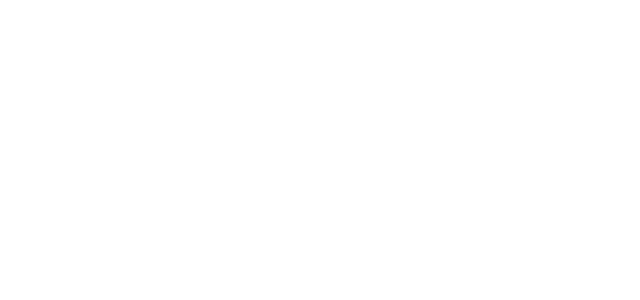
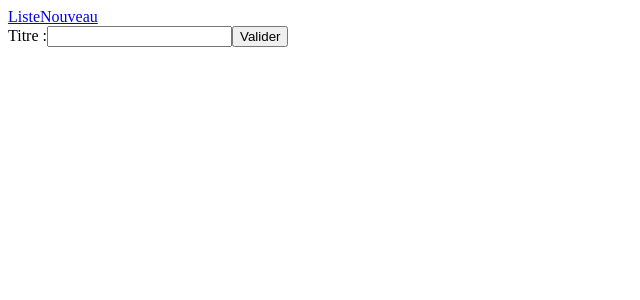
Before and after one commit to Lokymil/formation-sur-mesure-Angular, an Angular app: page /new in a window 1280 px wide. Before the commit this address led to /. Shown: the top 300 px of the page, without its empty margins (0-640 px from the left). Built offline with nearby package versions, Linux system fonts and the light colour scheme.

Commit message:
Creation form with no validation

```diff
--- a/src/app/app-routing.module.ts
+++ b/src/app/app-routing.module.ts
@@ -1,8 +1,12 @@
 import { NgModule } from '@angular/core';
 import { RouterModule, Routes } from '@angular/router';
+import { TodoFormComponent } from './todos/todo-form/todo-form.component';
 import { TodoListComponent } from './todos/todo-list/todo-list.component';
 
-const routes: Routes = [{ path: '', component: TodoListComponent }];
+const routes: Routes = [
+  { path: '', component: TodoListComponent },
+  { path: 'new', component: TodoFormComponent },
+];
 
 @NgModule({
   imports: [RouterModule.forRoot(routes)],
--- a/src/app/app.component.html
+++ b/src/app/app.component.html
@@ -1 +1,3 @@
+<a routerLink="/">Liste</a>
+<a routerLink="/new">Nouveau</a>
 <router-outlet></router-outlet>
--- /dev/null
+++ b/src/app/todos/todo-form/todo-form.component.html
@@ -0,0 +1,5 @@
+<form (ngSubmit)="onSubmit()">
+    <label>Titre :</label>
+    <input id="name" type="text" [formControl]="title">
+    <button type="submit">Valider</button>
+</form>
--- /dev/null
+++ b/src/app/todos/todo-form/todo-form.component.ts
@@ -0,0 +1,23 @@
+import { Component, OnInit } from '@angular/core';
+import { FormControl } from '@angular/forms';
+import { Router } from '@angular/router';
+import { TodoService } from '../todo.service';
+
+@Component({
+  selector: 'app-todo-form',
+  templateUrl: './todo-form.component.html',
+  styleUrls: ['./todo-form.component.sass'],
+})
+export class TodoFormComponent implements OnInit {
+  title = new FormControl('');
+
+  constructor(private todoService: TodoService, private router: Router) {}
+
+  ngOnInit(): void {}
+
+  onSubmit() {
+    this.todoService
+      .createTodo(this.title.value)
+      .subscribe(() => this.router.navigateByUrl('/'));
+  }
+}
--- a/src/app/todos/todo.service.ts
+++ b/src/app/todos/todo.service.ts
@@ -25,4 +25,8 @@
   deleteTodo(id: Number) {
     return this.http.delete(`${this.baseUrl}/todos/${id}`);
   }
+
+  createTodo(title: String) {
+    return this.http.post<Todo>(`${this.baseUrl}/todos`, { title });
+  }
 }
--- a/src/app/todos/todos.module.ts
+++ b/src/app/todos/todos.module.ts
@@ -2,9 +2,11 @@
 import { CommonModule } from '@angular/common';
 import { TodoListComponent } from './todo-list/todo-list.component';
 import { TodoItemComponent } from './todo-item/todo-item.component';
+import { TodoFormComponent } from './todo-form/todo-form.component';
+import { FormsModule, ReactiveFormsModule } from '@angular/forms';
 
 @NgModule({
-  imports: [CommonModule],
-  declarations: [TodoListComponent, TodoItemComponent],
+  imports: [CommonModule, FormsModule, ReactiveFormsModule],
+  declarations: [TodoListComponent, TodoItemComponent, TodoFormComponent],
 })
 export class TodosModule {}
```
Also changed, not shown: src/app/todos/todo-form/todo-form.component.sass (added), 1 other file (tests, documents, lock files or other folders).
